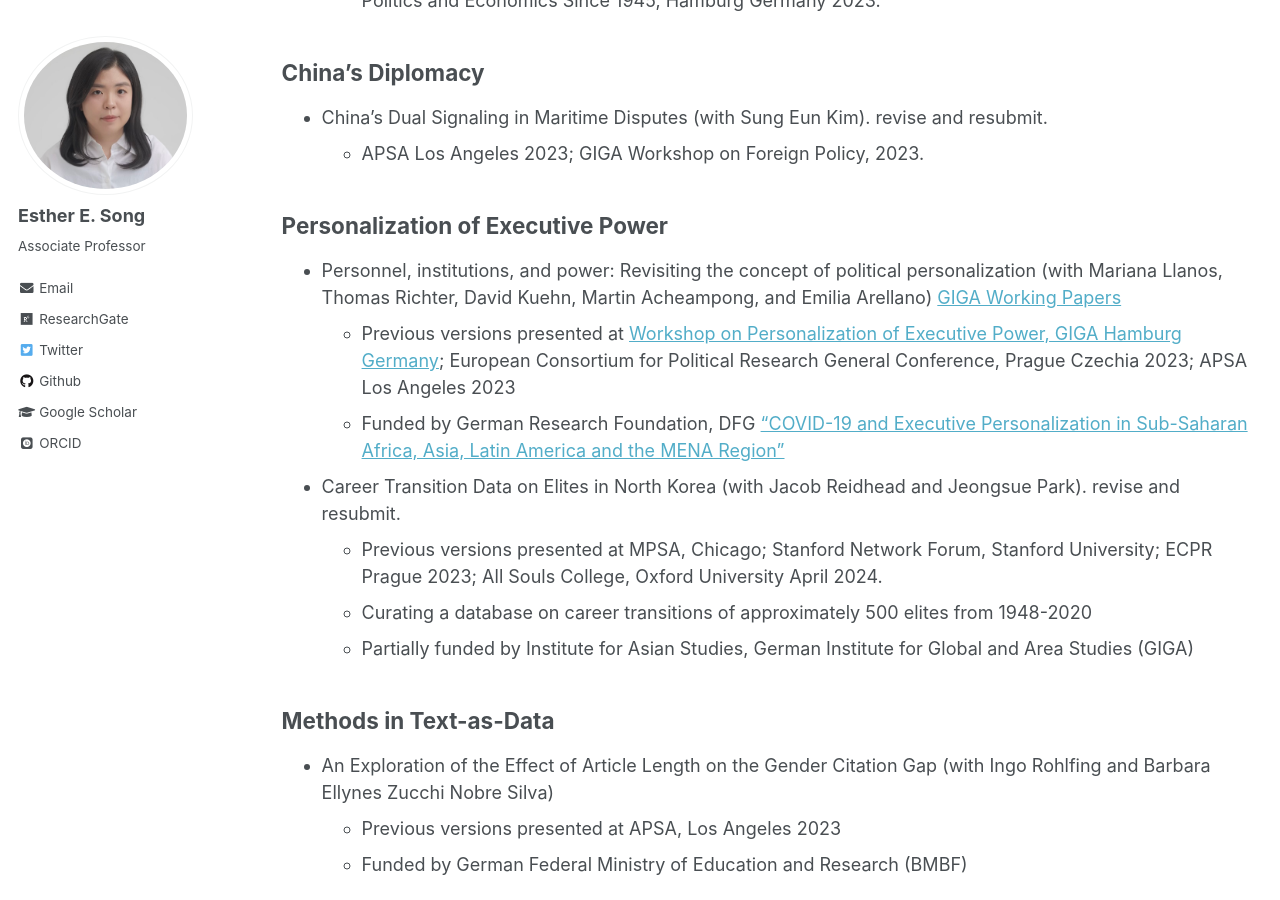
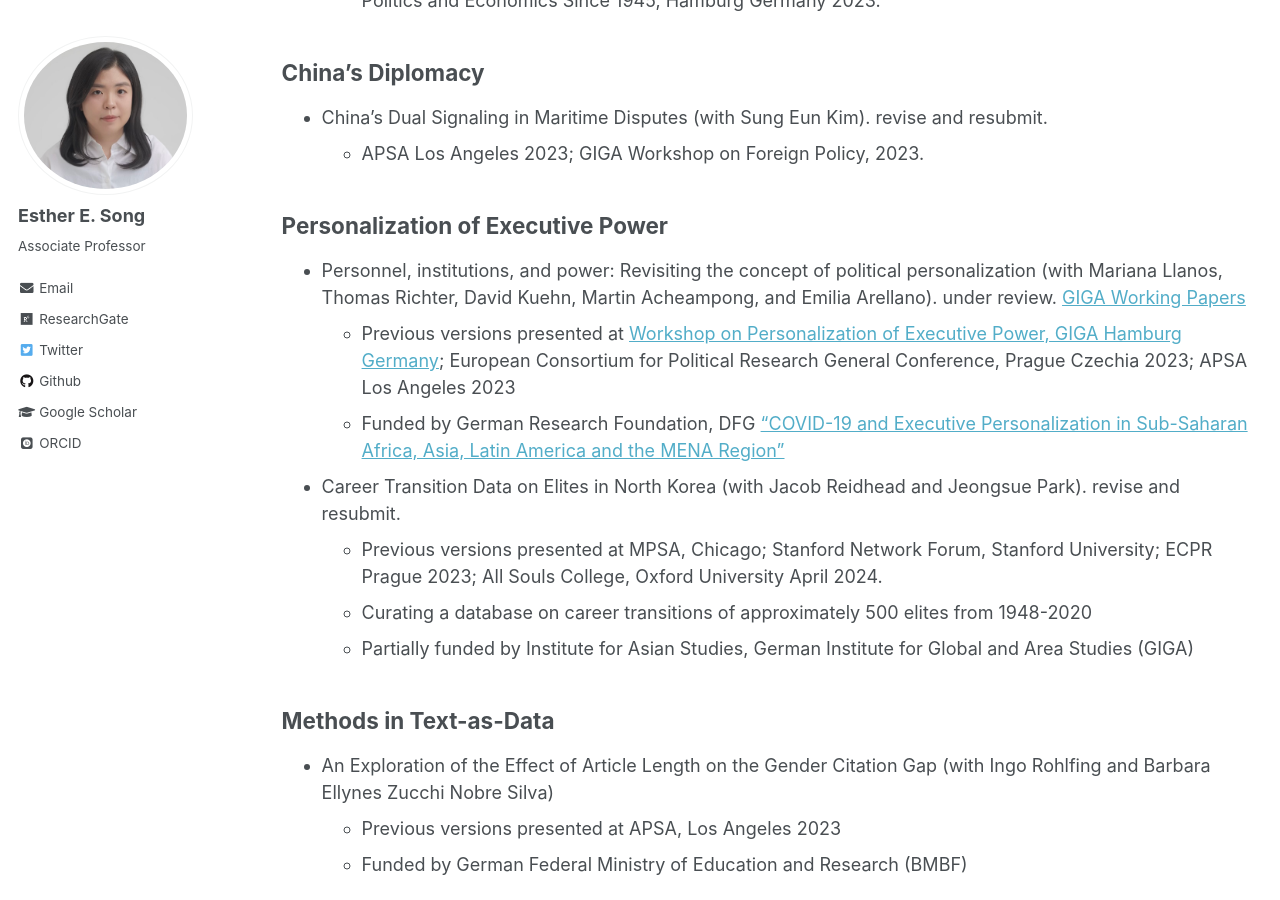
Before and after one commit to ehsong/ehsong.github.io, a Jekyll site: the page built from _pages/research.md, in a window 1280 px wide and 900 px high, scrolled down 3823 px. Built offline with Jekyll 4.4.1, drawn with Linux system fonts in a browser that asks for light colours; some web fonts are replaced.

Commit message:
Update research.md

```diff
--- a/_pages/research.md
+++ b/_pages/research.md
@@ -89,7 +89,7 @@ What explains the growth of the NGO sector in China during the recent decades? D
 
 ## Personalization of Executive Power
 
-* Personnel, institutions, and power: Revisiting the concept of political personalization (with Mariana Llanos, Thomas Richter, David Kuehn, Martin Acheampong, and Emilia Arellano) [GIGA Working Papers](https://www.econstor.eu/bitstream/10419/281768/1/1878883526.pdf)
+* Personnel, institutions, and power: Revisiting the concept of political personalization (with Mariana Llanos, Thomas Richter, David Kuehn, Martin Acheampong, and Emilia Arellano). under review. [GIGA Working Papers](https://www.econstor.eu/bitstream/10419/281768/1/1878883526.pdf)
   * Previous versions presented at [Workshop on Personalization of Executive Power, GIGA Hamburg Germany](https://www.giga-hamburg.de/en/events/conferences-and-workshops/personalization-executive-power-conceptual-theoretical-empirical-perspectives); European Consortium for Political Research General Conference, Prague Czechia 2023; APSA Los Angeles 2023
   * Funded by German Research Foundation, DFG [“COVID-19 and Executive Personalization in Sub-Saharan Africa, Asia, Latin America and the MENA Region”](https://www.giga-hamburg.de/en/research-and-transfer/projects/covid-19-executive-personalization-sub-saharan-africa-asia-latin-america-mena-region)
 
```
